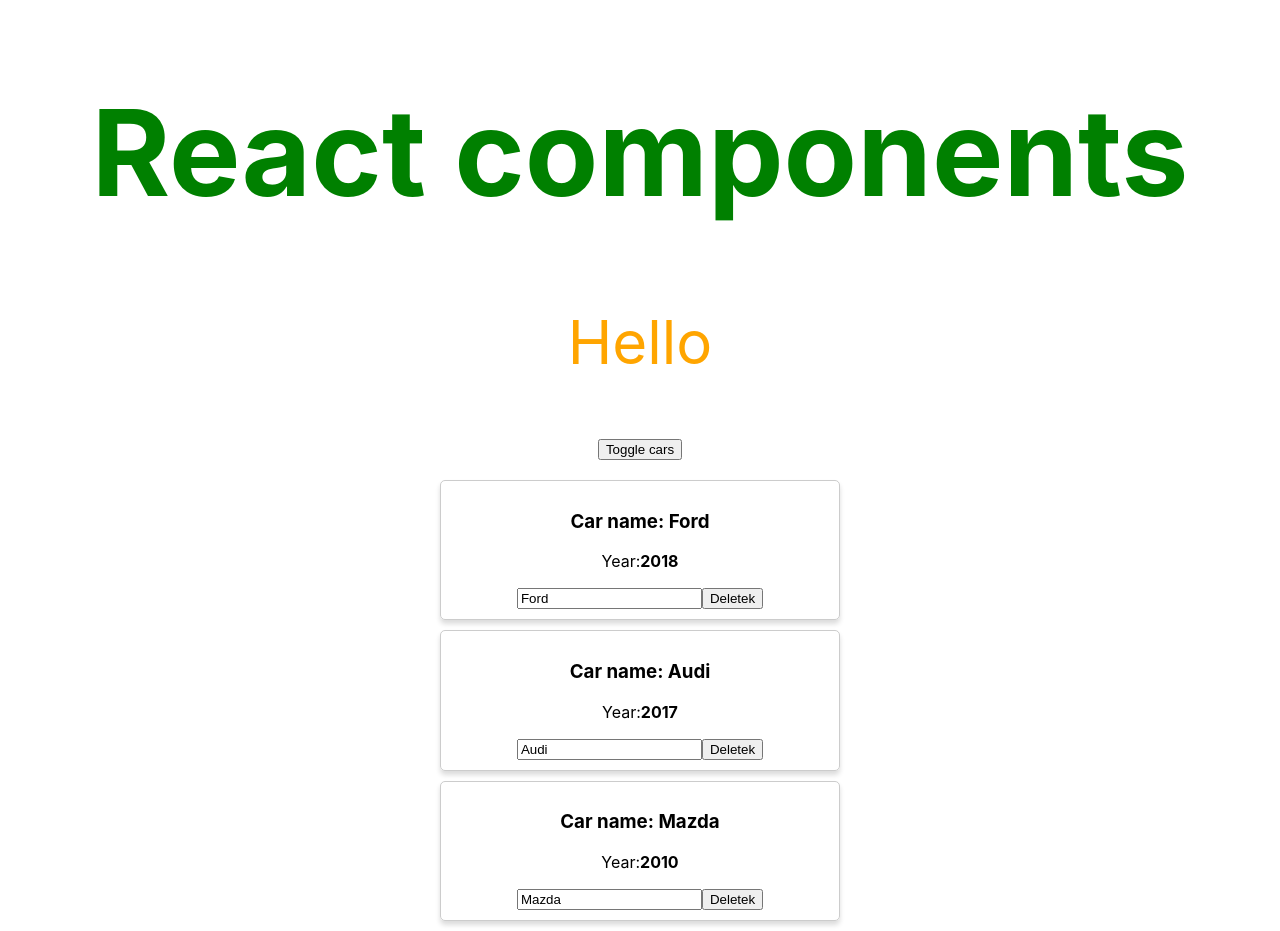
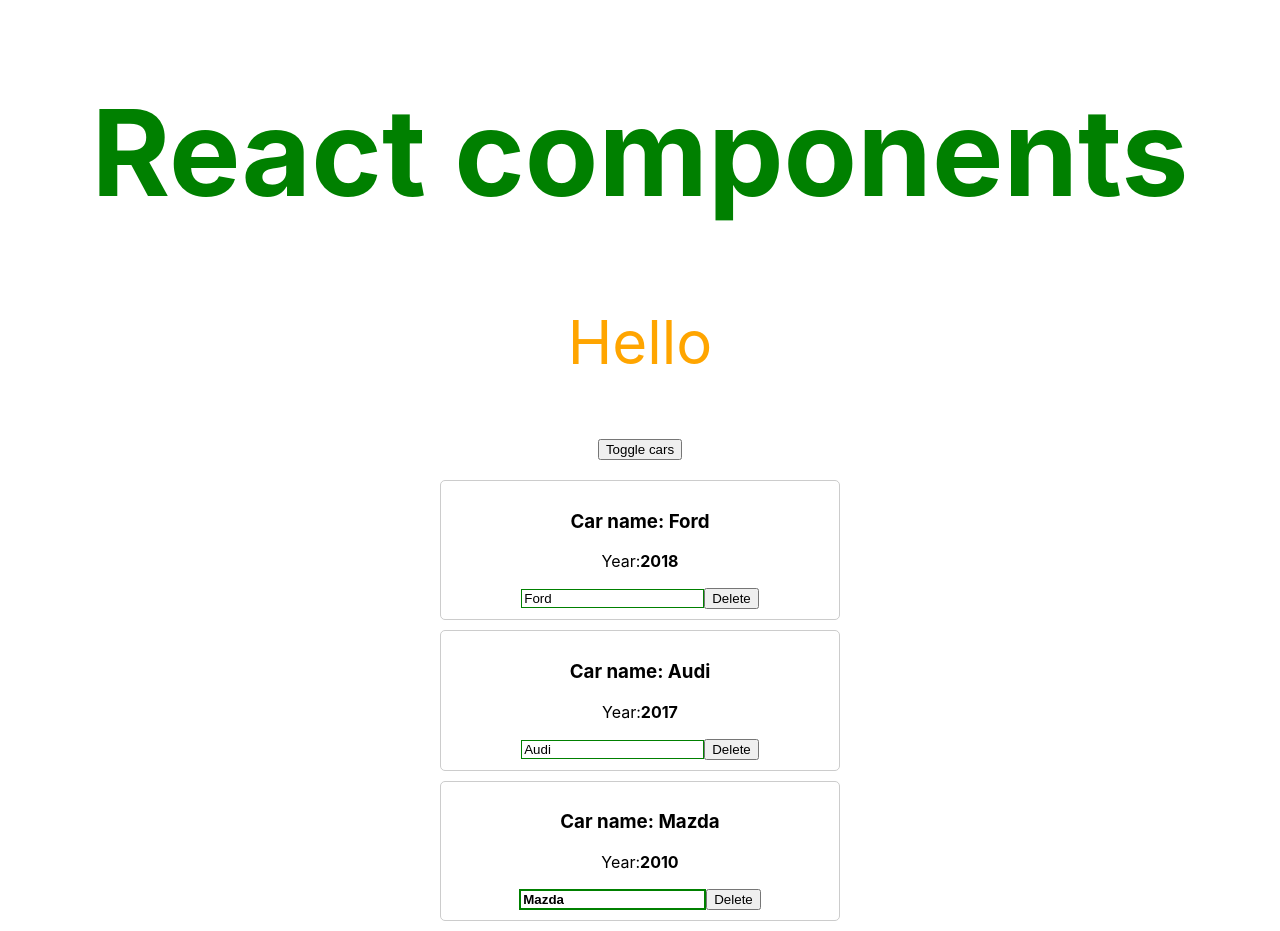
Before and after one commit to cabfran/react, a React (Create React App) app: page / in a window 1280 px wide. Both pictures are taken after a click on the button "Toggle cars". Built offline with nearby package versions, Linux system fonts and the light colour scheme.

Commit message:
add library Radium

```diff
--- a/package.json
+++ b/package.json
@@ -6,6 +6,7 @@
     "@testing-library/jest-dom": "^4.2.4",
     "@testing-library/react": "^9.4.0",
     "@testing-library/user-event": "^7.2.1",
+    "radium": "^0.26.0",
     "react": "^16.12.0",
     "react-dom": "^16.12.0",
     "react-scripts": "3.3.0"
--- a/src/car/Car.css
+++ b/src/car/Car.css
@@ -1,9 +1,32 @@
+.Car {
 
-.Car {
-  border: 1px solid #ccc;
   margin-bottom: 10px;
   display: block;
   padding: 10px;
-  box-shadow: 0 4px 5px 0 rgba(0, 0, 0, .14);
-  border-radius: 5px
+  border-radius: 5px;
+  transition: border, box-shadow .3s;
 }
+
+
+.input {}
+
+.input:active,
+.input:focus {
+  outline: none;
+
+}
+
+.input.green {
+  border: 1px solid green;
+}
+
+.input.red {
+  border: 1px solid red;
+}
+
+.input.bold {
+
+  border: 2px solid green;
+  font-weight: bold;
+
+}
--- a/src/car/Car.js
+++ b/src/car/Car.js
@@ -1,29 +1,43 @@
 import React from "react";
+import Radium from "radium";
 import "./Car.css";
 
-// function Car() {
-//   return (
-//     <div> This is car component</div>
-//   )
-// }
+const Car = props => {
+  const inputClasses = ["input"];
+  if (props.name !== "") {
+    inputClasses.push("green");
+  } else {
+    inputClasses.push("red");
+  }
+  if (props.name.length > 4) {
+    inputClasses.push("bold");
+  }
 
-// const car = () => {
-//   return (
-//      <div> This is car component</div>
-//   )
-
-// }
-
-// const car = () => <div>This is car component</div>;
-
-export default props => (
-  <div className="Car">
+  const style = {
+    border: "1px solid #ccc",
+    boxShadow: "0 4px 5 px 0 rgba (0, 0, 0, .14)",
+    ":hover": {
+      border: "1px solid orange",
+      boxShadow: "0 4px 15px 0 rgba(0, 0, 0, .25)",
+      cursor: "pointer"
+    }
+  };
+  return (
+    <div className="Car" style={style}>
       <h3>Car name: {props.name}</h3>
       <p>
         Year:
         <strong>{props.year}</strong>
       </p>
-    <input type="text" onChange={props.onChangeName} value={props.name} />
-    <button onClick={props.onDelete}>Deletek</button>
+      <input
+        type="text"
+        onChange={props.onChangeName}
+        value={props.name}
+        className={inputClasses.join(" ")}
+      />
+      <button onClick={props.onDelete}>Delete</button>
     </div>
   );
+};
+
+export default Radium(Car);
```
Also changed, not shown: 1 other file (tests, documents, lock files or other folders). Lines whose indentation alone changed are shown as unchanged.
